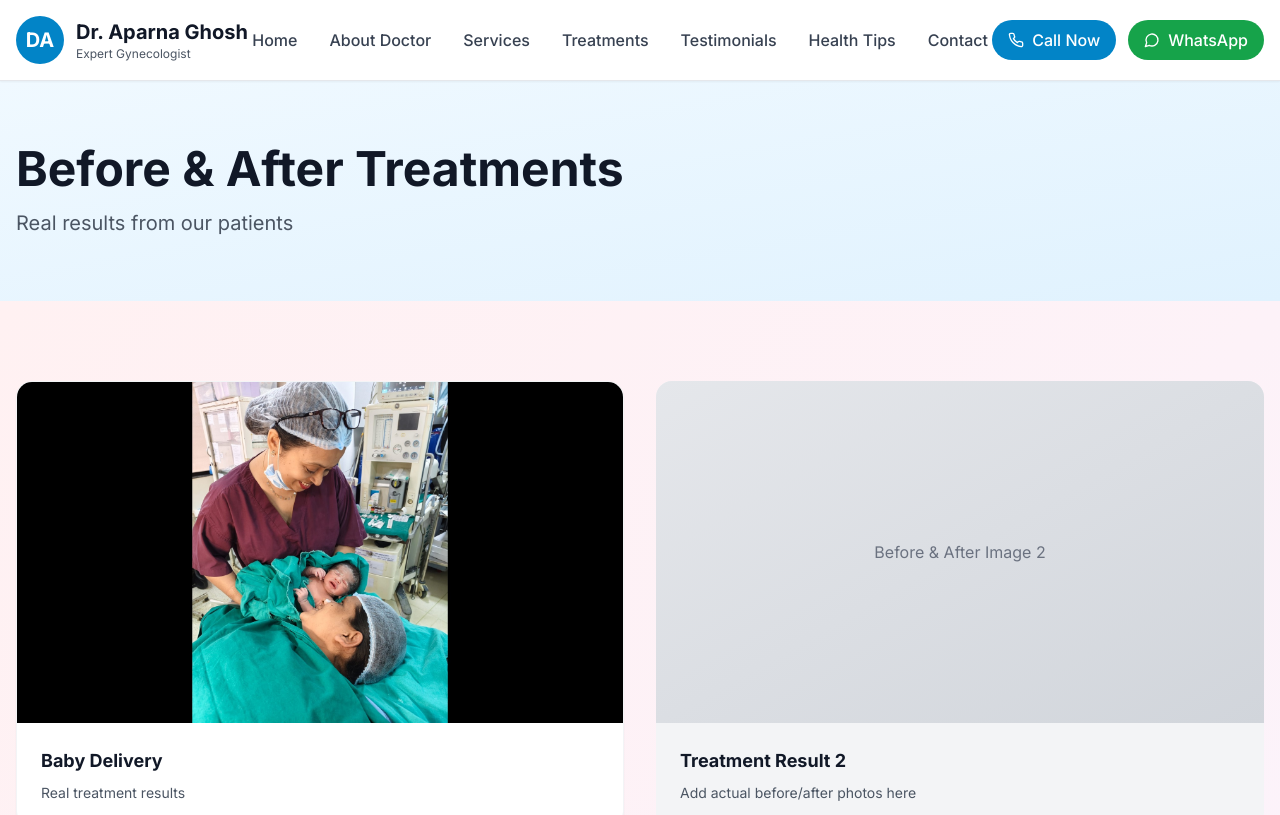
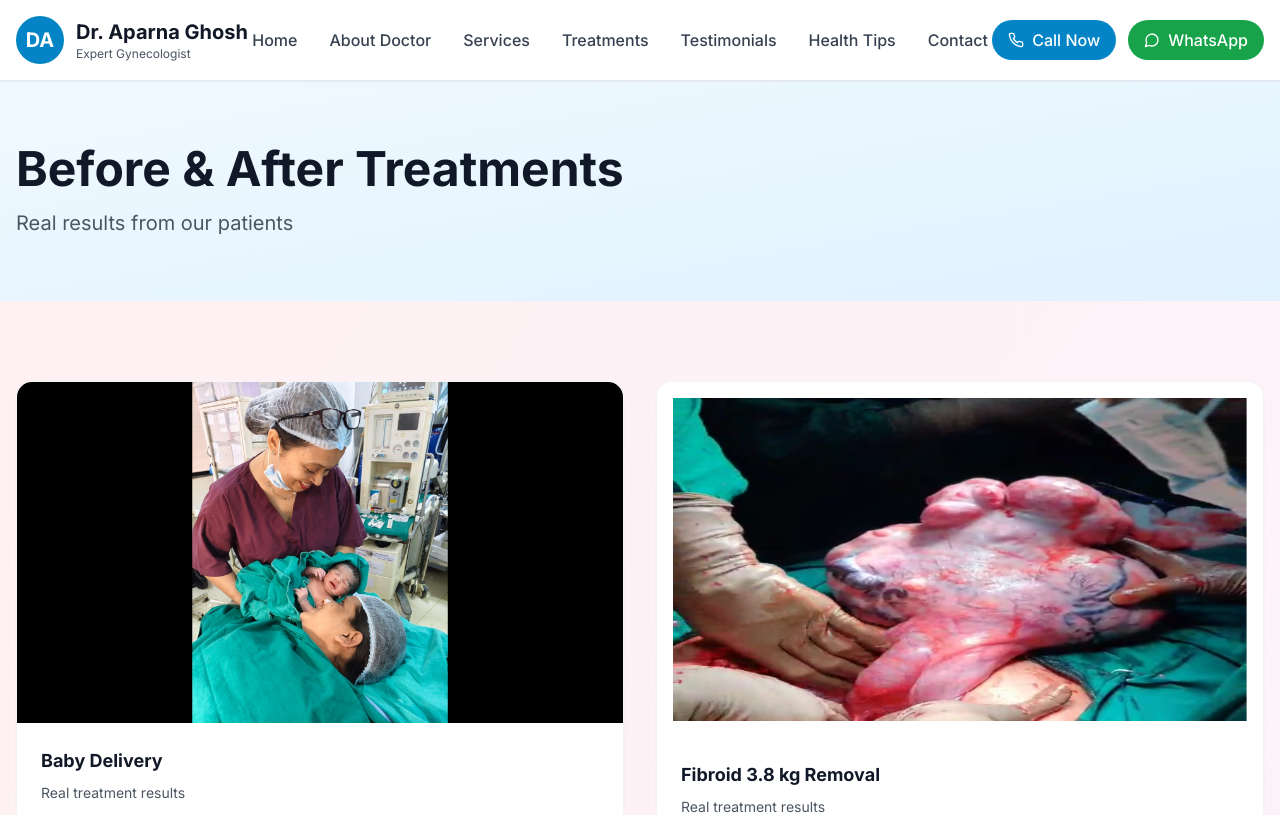
Before and after one commit to nidhishagrawal/dr-aparana-clinic, a Next.js app: page /treatments in a window 1280 px wide. Shown: the top 815 px of the page. Built offline with nearby package versions, Linux system fonts and the light colour scheme.

Commit message:
file committed

```diff
--- a/app/blog/page.tsx
+++ b/app/blog/page.tsx
@@ -68,7 +68,7 @@ export default function BlogPage() {
       <section className="bg-gradient-to-br from-primary-50 to-primary-100 py-16">
         <div className="container mx-auto px-4">
           <h1 className="text-4xl md:text-5xl font-bold text-gray-900 mb-4">Health Tips & Blog</h1>
-          <p className="text-xl text-gray-600">Expert advice on women\'s health and wellness</p>
+          <p className="text-xl text-gray-600">Expert advice on women's health and wellness</p>
         </div>
       </section>
 
--- a/app/treatments/page.tsx
+++ b/app/treatments/page.tsx
@@ -46,14 +46,25 @@ export default function TreatmentsPage() {
               </div>
             </div>
 
-            {/* Treatment Result 2 */}
-            <div className="bg-gray-100 rounded-2xl overflow-hidden">
-              <div className="aspect-video bg-gradient-to-br from-gray-200 to-gray-300 flex items-center justify-center">
-                <span className="text-gray-500">Before & After Image 2</span>
+            {/* Fibroid 3.8 kg Removal */}
+            <div className="bg-white rounded-2xl overflow-hidden shadow-sm border border-gray-100">
+              <div className="relative w-full bg-white flex items-center justify-center py-4 px-4">
+                <div className="relative w-full max-w-full flex justify-center">
+                  <Image
+                    src="/images/treatments/treatment2.png"
+                    alt="Fibroid 3.8 kg Removal - Before & After"
+                    width={800}
+                    height={600}
+                    className="object-contain w-auto h-auto max-w-full"
+                    style={{ maxWidth: '100%', height: 'auto' }}
+                    sizes="(max-width: 768px) 100vw, 50vw"
+                    unoptimized={process.env.NODE_ENV === 'development'}
+                  />
+                </div>
               </div>
               <div className="p-6">
-                <h3 className="font-bold text-lg mb-2">Treatment Result 2</h3>
-                <p className="text-gray-600 text-sm">Add actual before/after photos here</p>
+                <h3 className="font-bold text-lg mb-2">Fibroid 3.8 kg Removal</h3>
+                <p className="text-gray-600 text-sm">Real treatment results</p>
               </div>
             </div>
 
```
Also changed, not shown: public/images/treatments/treatment2.png (added).
